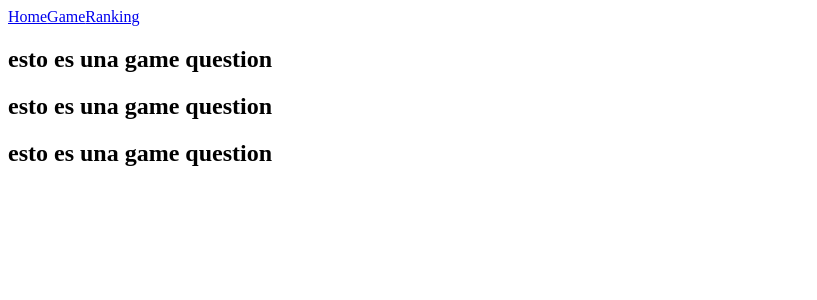
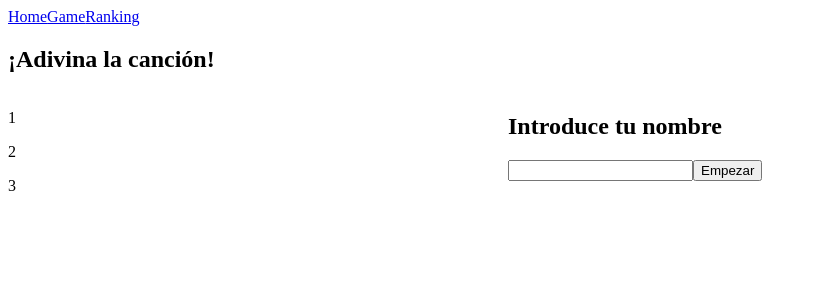
Before and after one commit to eliapinmor/concurso-musical-vue, a Vue app: page /game in a window 1280 px wide. Shown: the top 300 px of the page, without its empty margins (0-817 px from the left). Built offline with nearby package versions, Linux system fonts and the light colour scheme.

Commit message:
login del game y mostrar el name

```diff
--- a/src/components/ButtonGame.vue
+++ b/src/components/ButtonGame.vue
@@ -19,4 +19,17 @@ defineProps({
     }
 })
 </script>
-<style scoped></style>
+<style scoped>
+.btn {
+    display: inline-block;
+    padding: 10px 20px;
+    font-size: 18px;
+    font-weight: bold;
+    text-align: center;
+    text-decoration: none;
+    border-radius: 5px;
+    background-color: var(--bgColor);
+    color: var(--textColor);
+    transition: background-color 0.3s ease;
+}
+</style>
--- a/src/components/GameQuestion.vue
+++ b/src/components/GameQuestion.vue
@@ -1,4 +1,10 @@
 <template>
     <h2> esto es una game question</h2>
+    <p>{{userStore.name}}</p>
 </template>
-<script></script>
+<script setup>
+
+import { useUserStore } from "../stores/userStore";
+
+const userStore = useUserStore();
+</script>
--- a/src/components/LoginGame.vue
+++ b/src/components/LoginGame.vue
@@ -1,2 +1,37 @@
-<template></template>
-<script setup></script>
+<template>
+  <div>
+    <h2>¡Adivina la canción!</h2>
+    <div class="login">
+      <div style="width: 500px;">
+        <p>1</p>
+        <p>2</p>
+        <p>3</p>
+      </div>
+      <div>
+        <h2>Introduce tu nombre</h2>
+
+        <input v-model="tempName" />
+
+        <button @click="saveName">Empezar</button>
+      </div>
+    </div>
+  </div>
+</template>
+
+<script setup>
+import { ref } from "vue";
+import { useUserStore } from "@/stores/userStore";
+
+const userStore = useUserStore();
+const tempName = ref("");
+
+function saveName() {
+  if (tempName.value.trim().length === 0) return;
+  userStore.setName(tempName.value);
+}
+</script>
+<style scoped>
+.login {
+  display: flex;
+}
+</style>
--- /dev/null
+++ b/src/stores/userStore.js
@@ -0,0 +1,12 @@
+import { defineStore } from 'pinia'
+
+export const useUserStore = defineStore('user', {
+  state: () => ({
+    name: ''
+  }),
+  actions: {
+    setName(name) {
+      this.name = name
+    }
+  }
+})
--- a/src/views/GameView.vue
+++ b/src/views/GameView.vue
@@ -1,8 +1,12 @@
 <template>
-  <GameQuestion />
-  <GameQuestion />
-  <GameQuestion />
+  <LoginGame v-if="!userStore.name" />
+
+  <GameQuestion v-else/>
 </template>
 <script setup>
 import GameQuestion from "../components/GameQuestion.vue";
+import LoginGame from "../components/LoginGame.vue";
+import { useUserStore } from "../stores/userStore";
+
+const userStore = useUserStore();
 </script>
```
Also changed, not shown: src/assets/data/data.json (+24 -1 lines), src/stores/pointsStore.js (added), 1 other file (tests, documents, lock files or other folders).
